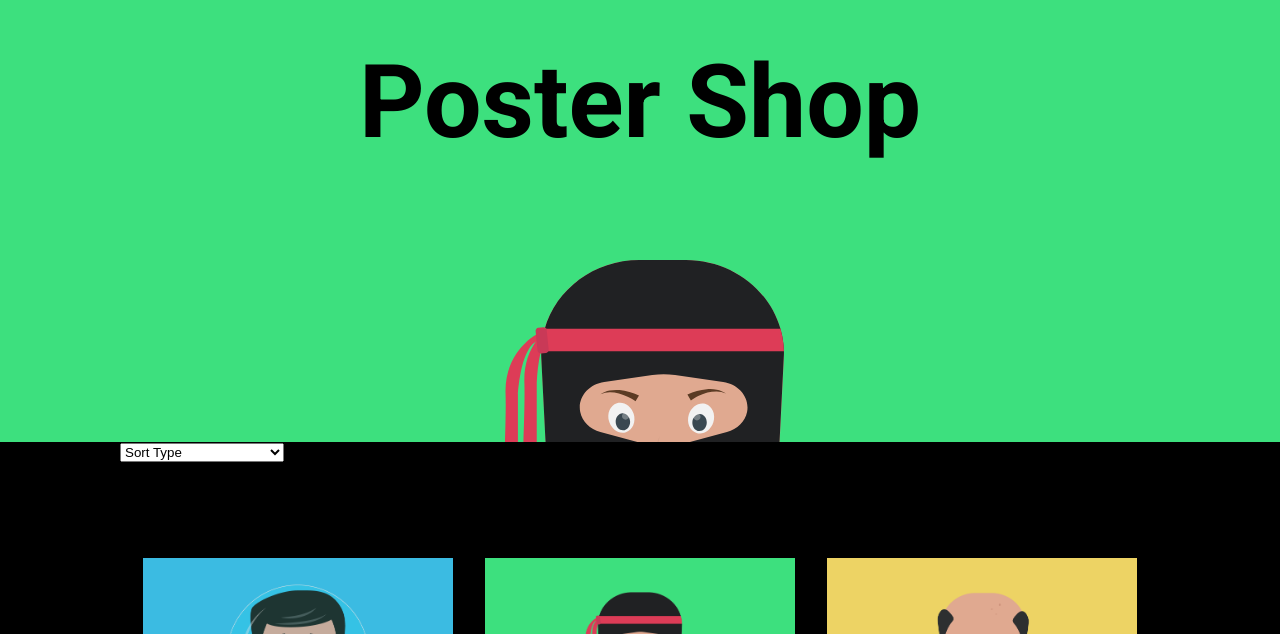
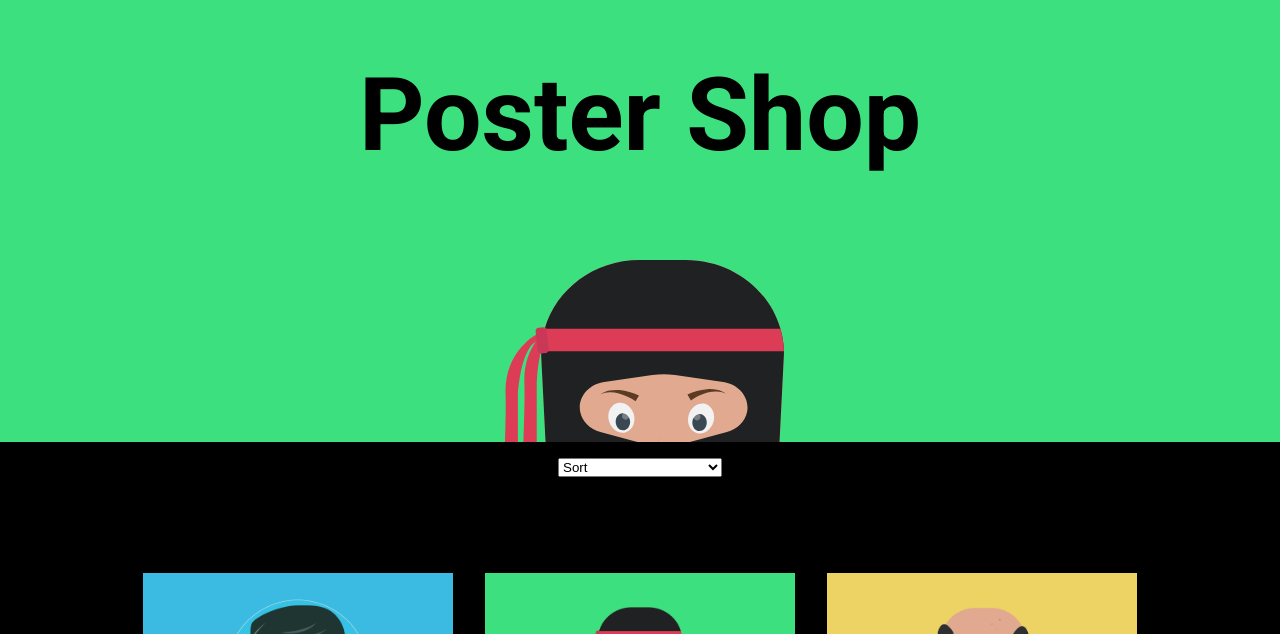
Before and after one commit to DanielPersson93/postershop, a Vue app: page / in a window 1280 px wide. Shown: the part 166-800 px from the top of the page. Built offline with nearby package versions, Linux system fonts and the light colour scheme; a web font is replaced by a local one.

Commit message:
fix routerbug
add burgermenu

```diff
--- a/src/App.vue
+++ b/src/App.vue
@@ -2,6 +2,7 @@
   <div id="app">
     <header>
       <div class="header__block">
+        <img src="@/assets/navicon.svg" width="28px" height="28px" class="navicon">
         <h1 class="header__poster-shop">Poster Shop</h1>
         <img class="header__ninja-img" src="./assets/ninjahead.svg" alt="" />
       </div>
@@ -87,13 +88,19 @@ header {
     flex-direction: column;
   }
   h1 {
-    margin-top: 13rem;
+    margin-top: 9rem;
     font-size: 102px;
     align-self: center;
   }
-  img {
+  .navicon{
+    align-self: flex-start;
+    margin: 2rem 0 0 2rem;
+    cursor:pointer;
+  }
+  .header__ninja-img {
     width: 20%;
     align-self: center;
   }
+
 }
 </style>
--- a/src/router/index.js
+++ b/src/router/index.js
@@ -15,7 +15,6 @@ const routes = [
     path: "/poster/:id",
     name: "Poster",
     component: Poster,
-    props: true,
   },
 ];
 
--- a/src/views/Home.vue
+++ b/src/views/Home.vue
@@ -1,24 +1,26 @@
 <template>
   <div class="home">
-     <select v-model="sortType" v-on:change="sortItem()">
-        <option value="" disabled hidden>Sort Type</option>
-        <option value="Price lo->hi">Price lowest to highest</option>
-        <option value="Price hi->lo">Price highest to lowest</option>
-        <option value="rating hi->lo">Rating highest to lowest</option>
-        <option value="rating lo->hi">Rating lowest to highest</option>
-    </select>
     <div class="grid">
+     <div class="filter">
+       <select v-model="sortType"  v-on:change="sortItem()">
+          <option  value="" disabled hidden>Sort</option>
+          <option value="Price lo->hi">Price lowest to highest</option>
+          <option value="Price hi->lo">Price highest to lowest</option>
+          <option value="rating hi->lo">Rating highest to lowest</option>
+          <option value="rating lo->hi">Rating lowest to highest</option>
+           </select>
+     </div>
       <article
         class="card"
         v-for="poster in this.$store.state.posters"
         :key="poster.id"
       >
-        <router-link :to="{ name: 'Poster', params: { poster: poster } }">
+        <router-link :to="'/poster/' + poster.id" >
           <img :src="require(`../assets/${poster.picture}`)" alt="" />
           <h1>{{ poster.title }}</h1>
-        </router-link>
         <p>{{ poster.description }}</p>
         <button>Oh, take my money!</button>
+        </router-link>
       </article>
     </div>
   </div>
@@ -65,6 +67,16 @@ export default {
   img{
     width: 310px;
   }
+
+  .filter{
+    width: 100%;
+    display: flex;
+    justify-content: center;
+    padding-top: 1rem;
+
+  }
+
+
 
   .grid{
     display: flex;
--- a/src/views/Poster.vue
+++ b/src/views/Poster.vue
@@ -13,13 +13,18 @@
 </template>
 <script>
 export default {
-  props: ["poster"],
+  computed: {
+    poster(){
+      return this.$store.state.posters.find(fis => fis.id == this.$route.params.id)
+    }
+  }
 };
 </script>
 <style lang="scss" scoped>
 .about {
   color: white;
   display: flex;
+  margin-top: 2rem;
   img {
     width: 500px;
   }
```
